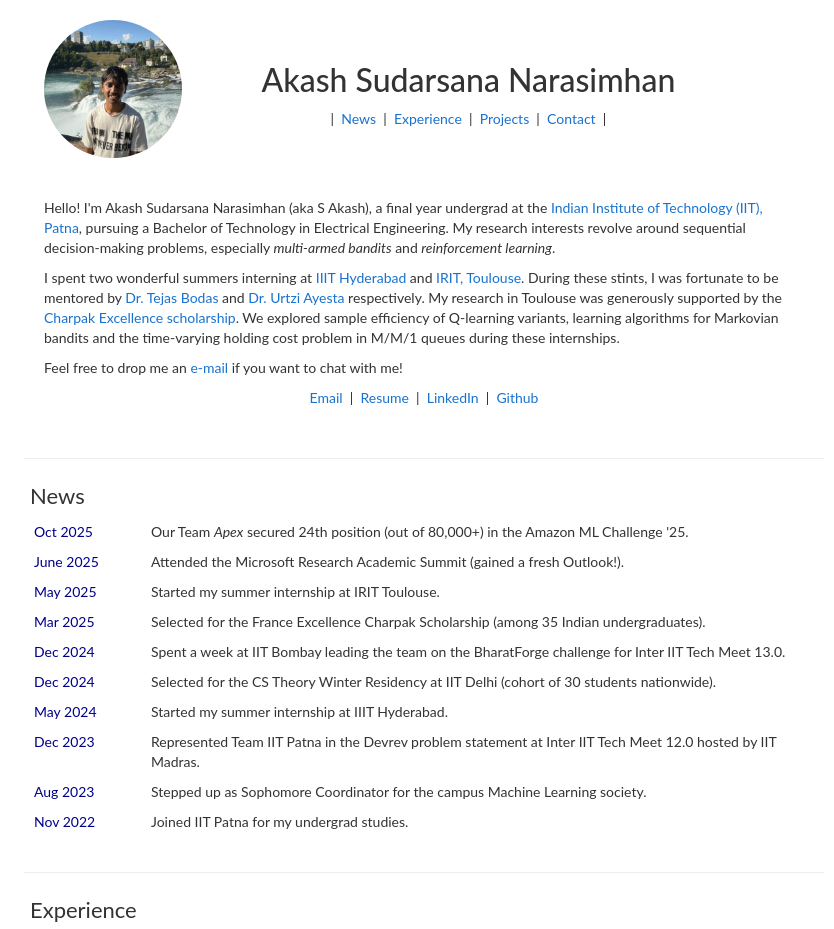
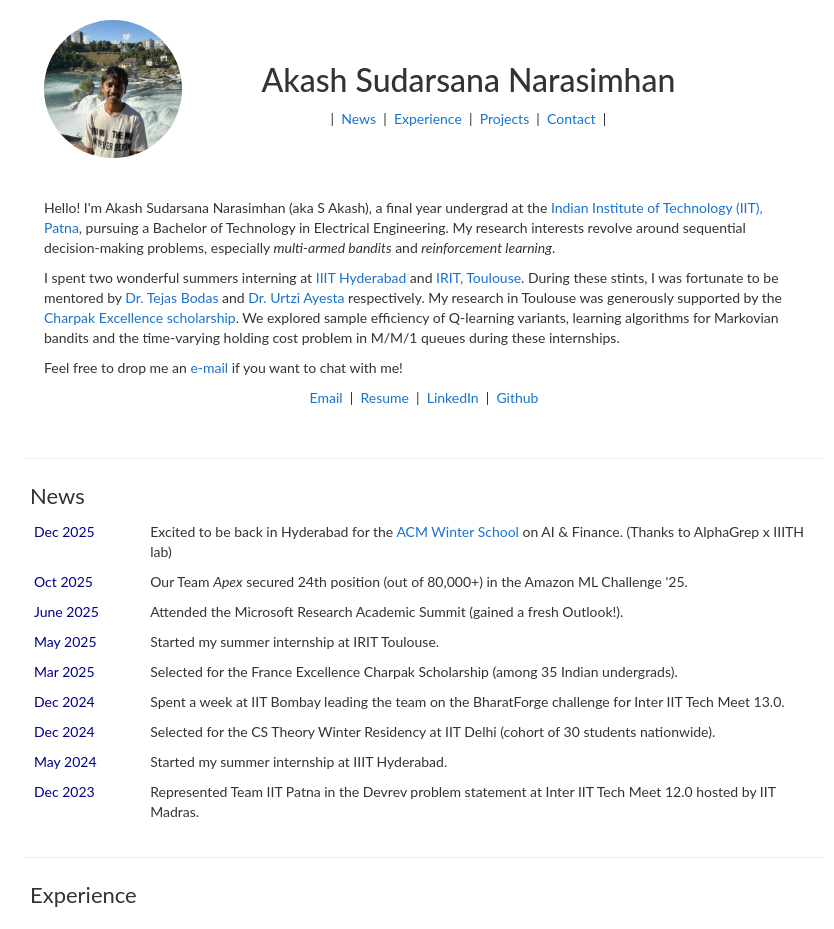
Before and after one commit to akash1764591/akash1764591.github.io, a plain HTML site: page index.html in a window 1280 px wide. Shown: the top 929 px of the page, without its empty margins (216-1050 px from the left). Drawn offline with nearby package versions, Linux system fonts and the light colour scheme.

Commit message:
Update index.html

```diff
--- a/index.html
+++ b/index.html
@@ -95,9 +95,31 @@
                 </tbody></table>
                 <hr class="soft">
 
-                        <button style="border:0px transparent; background-color: transparent;outline:none;" type="button" class="collapsible" data-toggle="collapse" data-target="#content-news" id="news"><heading>News</heading></button>
-        <div id="content-news" class="collapse in">
-            <table border=0 style="padding:10px;width:100%;border:0px;border-spacing:0px;border-collapse:separate;margin-right:auto;margin-left:auto;"><tbody>
+                        <button style="border:0px transparent; background-color: transparent; outline:none;"
+        type="button" class="collapsible" data-toggle="collapse"
+        data-target="#content-news" id="news">
+    <heading>News</heading>
+</button>
+
+<div id="content-news" class="collapse in">
+
+    <!-- Scrollable container -->
+    <div style="max-height: 325px; overflow-y: auto; padding-right: 5px;">
+
+        <table border="0"
+               style="padding:10px; width:100%; border:0px; border-spacing:0px;
+                      border-collapse:separate; margin-right:auto; margin-left:auto;">
+            <tbody>
+                 <tr>
+                    <td style="padding-bottom: 10px; width:15%; vertical-align:top">
+                        <p style="color:darkblue; display:inline">Dec 2025 &nbsp</p>
+                    </td>
+                    <td style="padding-bottom: 10px; vertical-align:top">
+                        Excited to be back in Hyderabad for the <a href="https://alphagrep.iiit.ac.in/acm-winter-school.html" target="_blank">ACM Winter School</a> on AI & Finance. (Thanks to AlphaGrep x IIITH lab)
+                    </td>
+                </tr>
+
+
 
                 <tr>
                     <td style="padding-bottom: 10px; width:15%; vertical-align:top">
@@ -131,7 +153,7 @@
                         <p style="color:darkblue; display:inline">Mar 2025 &nbsp</p>
                     </td>
                     <td style="padding-bottom: 10px; vertical-align:top">
-                        Selected for the France Excellence Charpak Scholarship (among 35 Indian undergraduates).
+                        Selected for the France Excellence Charpak Scholarship (among 35 Indian undergrads).
                     </td>
                 </tr>
 
@@ -192,7 +214,8 @@
 
 
 
-                </tbody></table>
+                </tbody>
+            </table>
                 </div>
                 <hr class="soft">
 
```
